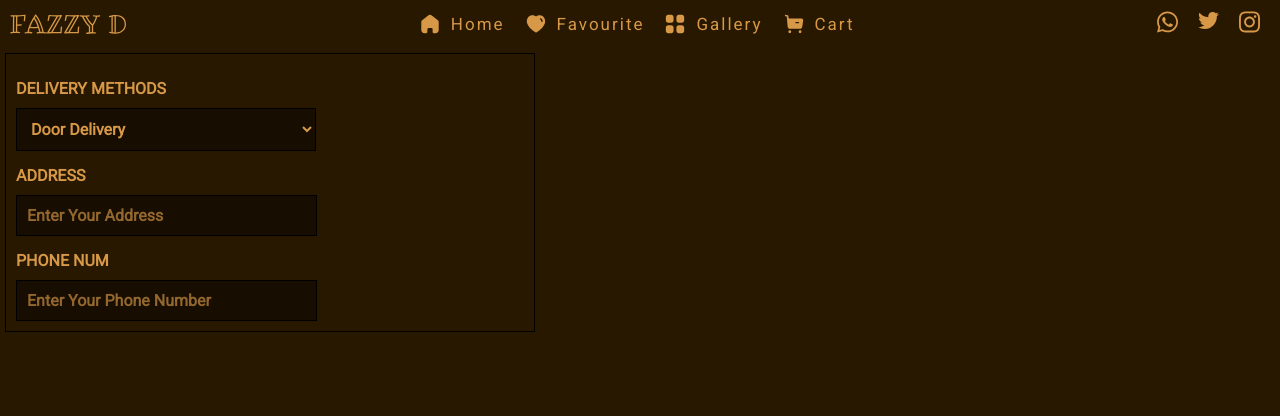
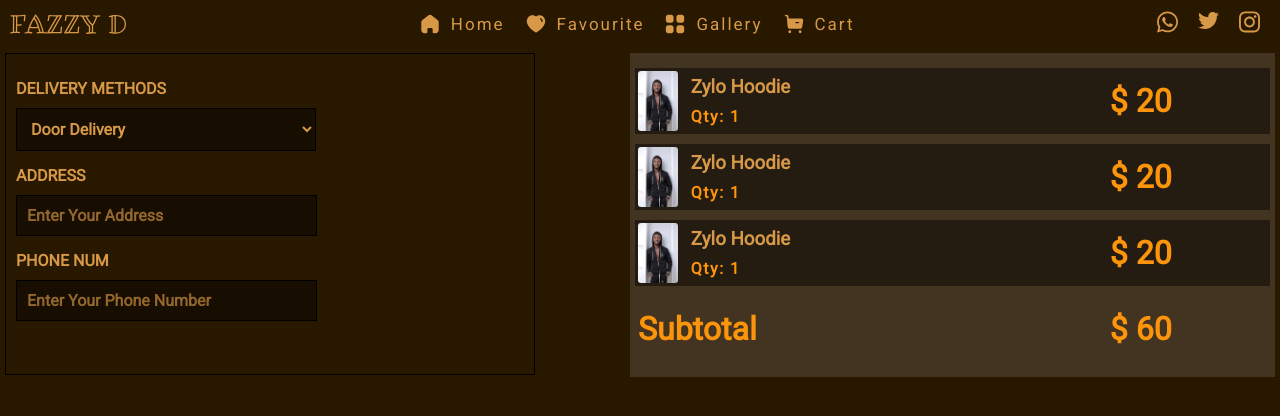
Before and after one commit to kromate/fazzyD, a Vue app: page /checkout in a window 1280 px wide. Shown: the top 416 px of the page. Built offline with nearby package versions, Linux system fonts and the light colour scheme.

Commit message:
checkout 70% completion

```diff
--- a/src/components/checkout/MetaData.vue
+++ b/src/components/checkout/MetaData.vue
@@ -33,6 +33,7 @@ export default {
   padding: 10px;
   width: 500px;
   max-width: 95vw;
+  max-height: 300px;
 }
 .inputBox {
   margin-top: 15px;
--- a/src/views/Checkout.vue
+++ b/src/views/Checkout.vue
@@ -3,7 +3,27 @@
     <MetaData />
 
     <div class="subCart">
+      <div class="row" v-for="n in 3" :key="n">
+        <div class="firstCol">
+          <img src="@/assets/gallery/black_hoodie.png" class="subCartImg" />
+          <div class="subCartDet">
+            <h3>Zylo Hoodie</h3>
+            <p>Qty: 1</p>
+          </div>
+        </div>
 
+        <div class="otherCol">
+          <h2>$ 20</h2>
+        </div>
+      </div>
+      <div class="pricing">
+        <div class="firstCol">
+          <h1>Subtotal</h1>
+        </div>
+        <div class="otherCol">
+          <h2>$ 60</h2>
+        </div>
+      </div>
     </div>
   </div>
 </template>
@@ -19,9 +39,60 @@ export default {
 .container {
   display: flex;
   padding: 5px;
+  justify-content: space-between;
 }
-
+.row {
+  background: rgba(0, 0, 0, 0.459);
+  display: flex;
+  padding: 3px;
+  min-height: 60px;
+  align-items: center;
+  margin: 10px 0px;
+}
+.pricing {
+  display: flex;
+  padding: 3px;
+  min-height: 60px;
+  align-items: center;
+  margin: 10px 0px;
+}
 .subCart {
   flex-basis: 50%;
+  background: #c4c4c42a;
+  padding: 5px;
+}
+.subCartImg {
+  height: 60px;
+  border-radius: 3px;
+}
+.subCartDet {
+  margin-left: 0.8rem;
+  display: flex;
+  flex-direction: column;
+  justify-content: space-between;
+  padding: 5px 0px;
+}
+.subCartDet > p {
+  color: #fc940c;
+  font-weight: 600;
+  letter-spacing: 1.5px;
+}
+h3 {
+  color: #d79947;
+}
+h2 {
+  color: #fc940c;
+  font-size: 2rem;
+}
+h1 {
+  color: #fc940c;
+}
+.firstCol {
+  display: flex;
+  flex-basis: 75%;
+}
+.otherCol {
+  display: flex;
+  flex-basis: 25%;
 }
 </style>
```
